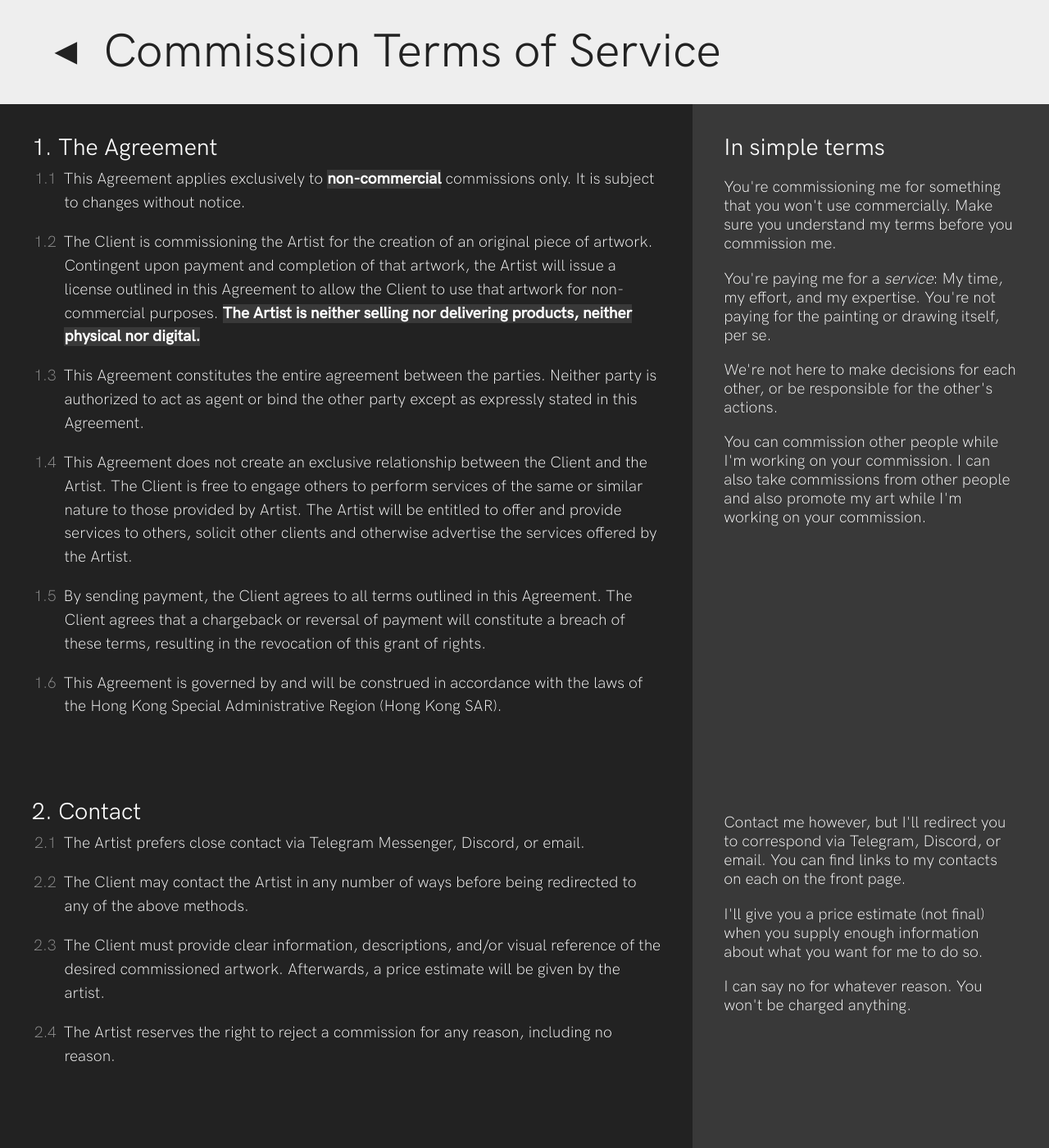
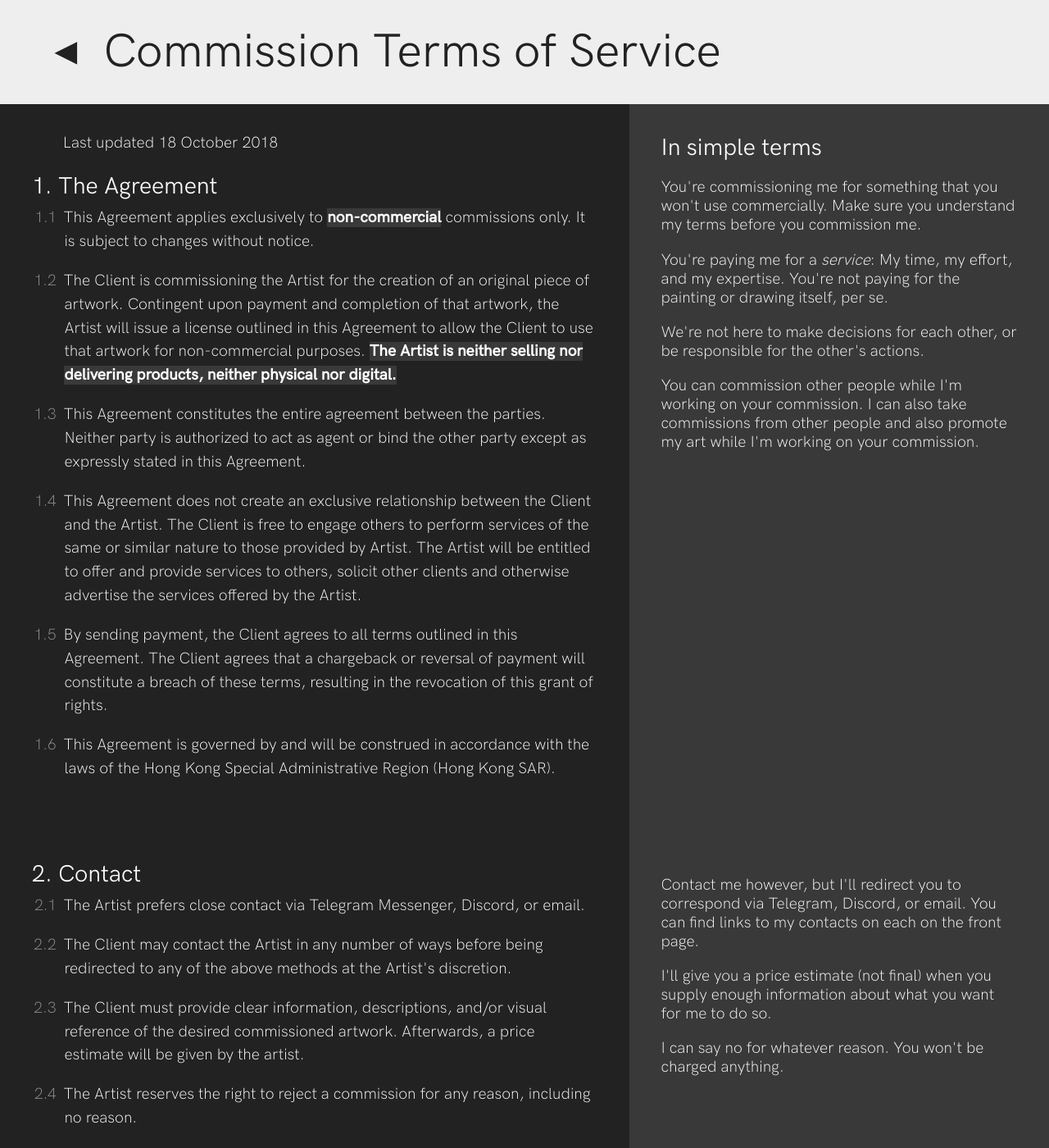
Before and after one commit to Kavaeric/kavaeric.github.io, a Jekyll site: the page built from terms.html, in a window 1280 px wide and 1400 px high. Shown: the whole window at 82% size. Built offline with Jekyll 4.4.1, drawn with Linux system fonts in a browser that asks for light colours; some of the changed text lies outside the part shown.

Commit message:
Finalisation
Hopeful finalisation. Updated terms CSS and content, mainly

```diff
--- a/_layouts/default.html
+++ b/_layouts/default.html
@@ -6,6 +6,9 @@
     <meta name="viewport" content="width=device-width, initial-scale=1.0">
     <meta http-equiv="X-UA-Compatible" content="ie=edge">
     <title>Kavaeric &#8227; {{ page.title }}</title>
+
+    <!-- Favicon! -->
+    <link rel="icon" type="image/png" href="/img/icon.png">
 
     <link rel="stylesheet" type="text/css" href="/style.css">
     <link rel="stylesheet" type="text/css" href="/default.css">
--- a/default.css
+++ b/default.css
@@ -68,16 +68,21 @@ strong {
 .content {
     max-width: 50em;
     margin: 0 auto;
-    padding: 5em 0;
+    padding-top: 4.5em;
 }
 
 p {
     margin: 1em 2em;
 }
 
-@media only screen and (min-width: 768px) {
+@media only screen and (min-width: 640px) {
     .content {
         width: 100%;
-        padding: 8em 0;
     }
 }
+
+@media only screen and (min-width: 1024px) {
+    .content {
+        padding-top: 6.5em;
+    }
+}
--- a/index.html
+++ b/index.html
@@ -18,7 +18,7 @@
 
 <body class="background knowing">
     <div class="pageContainer">
-        <div class="header background knowing" id="header" tabindex="0">
+        <div class="header background sharpbackground knowing" id="header" tabindex="0">
             <div class="headerStrip background knowing">
                 <img src="svg/emblem.svg">
 
@@ -104,7 +104,7 @@
 
             <div class="sectionContent">
                 <div class="linkGrid large">
-                        <a target="blank" class="button" href="https://docs.google.com/document/d/1f0_ms_LxU0-uq1LI0LtLWDE5jom35PSAgkrOehJgSf0/edit#"><span>Commission terms of service</span></a>
+                        <a target="blank" class="button" href="terms.html"><span>Commission terms of service</span></a>
                 </div>
             </div>
 
--- a/script.js
+++ b/script.js
@@ -47,15 +47,15 @@ $(document).ready(function() {
 
         $('<style> #' + imageName + ' { background-image: url("img/' + imageName + '_smb.png"); }'
         +'.background.' + imageName + ' { background-image: url("img/' + imageName + '_smb.png"); }'
-        +'.header.background.' + imageName + ' { background-image: url("img/' + imageName + '_sm.jpg"); }'
+        +'.background.sharpbackground.' + imageName + ' { background-image: url("img/' + imageName + '_sm.jpg"); }'
         +''
         +'@media only screen and (min-width: 768px) {'
         +    '.background.' + imageName + ' { background-image: url("img/' + imageName + '_b.png"); }'
-        +    '.header.background.' + imageName + ' { background-image: url("img/' + imageName + '.jpg"); }'
+        +    '.background.sharpbackground.' + imageName + ' { background-image: url("img/' + imageName + '.jpg"); }'
         +'}'
         +''
         +'@media only screen and (min-width: 1280px) {'
-        +    '.header.background.' + imageName + ' { background-image: url("img/' + imageName + '.jpg"); }'
+        +    '.background.sharpbackground.' + imageName + ' { background-image: url("img/' + imageName + '.jpg"); }'
         +'}</style>').appendTo('head');
     });
 
--- a/style.css
+++ b/style.css
@@ -53,7 +53,7 @@ div.header {
     padding: 0;
 
     display: grid;
-    grid-template-columns: 50% auto;
+    grid-template-columns: 45% auto;
     grid-template-rows: 100%;
     grid-template-areas: "strip content";
 }
@@ -481,8 +481,6 @@ div.sectionContent.footer p {
 
 /* Images - previously part of images.css */
 
-/* images.css */
-
 .background {
     background-size: cover;
     background-position: 30% center; /* The background image needs to be offset to the right due to the 1:1 layout */
@@ -503,17 +501,17 @@ div.sectionContent.footer p {
 .background.knowing {
     background-image: url("img/knowing_smb.png");
 }
-.header.background.knowing {
+.background.sharpbackground.knowing {
     background-image: url("img/knowing_sm.jpg");
 }
 
 @media only screen and (min-width: 768px) {
     .background.knowing { background-image: url("img/knowing_b.png")}
-    .header.background.knowing { background-image: url("img/knowing.jpg"); }
+    .background.sharpbackground.knowing { background-image: url("img/knowing.jpg"); }
 }
 
 @media only screen and (min-width: 1280px) {
-    .header.background.knowing { background-image: url("img/knowing.jpg"); }
+    .background.sharpbackground.knowing { background-image: url("img/knowing.jpg"); }
 }
 
 .background.armour {
--- a/terms.css
+++ b/terms.css
@@ -3,7 +3,6 @@
 .content {
     max-width: 80em;
     margin: 0 auto;
-    padding: 4.5em 0;
 
     display: grid;
     grid-template-columns: 100%;
@@ -12,18 +11,17 @@
 @media only screen and (min-width: 768px) {
     .content {
         grid-template-columns: 60% auto;
-        grid-column-gap: 4em;
-    }
-}
-@media only screen and (min-width: 1024px) {
-    .content {
-        padding: 6.5em 0;
     }
 }
 
 div.terms {
     width: 100%;
+    box-sizing: border-box;
     padding: 2em;
+}
+
+div.terms p:first-child {
+    margin-top: 0em;
 }
 
 div.terms ol {
@@ -63,6 +61,20 @@ div.explanation {
     background-color: rgba(255, 255, 255, .1);
 }
 
+div.explanation:last-child {
+    padding-bottom: 5em;
+}
+
 div.explanation p {
     margin: 1em 0;
 }
+
+/* Hide the "In simple terms" headers on larger screens */
+@media only screen and (min-width: 768px) {
+    div.explanation > h2 {
+        display: none;
+    }
+    div.explanation > h2.first {
+        display: inline;
+    }
+}
--- a/terms.html
+++ b/terms.html
@@ -9,6 +9,9 @@ title: Commission Terms of Service
 </head>
 
 <div class="terms">
+
+    <p>Last updated 18 October 2018</p>
+
     <h2>1. The Agreement</h2>
     <ol>
         <li><div class="number">1.1</div>
@@ -46,7 +49,7 @@ title: Commission Terms of Service
 </div>
 
 <div class="explanation">
-    <h2>In simple terms</h2>
+    <h2 class="first">In simple terms</h2>
     <p>You're commissioning me for something that you won't use commercially. Make sure you understand
         my terms before you commission me.</p>
     <p>You're paying me for a <i>service</i>: My time, my effort, and my expertise. You're not paying
@@ -64,7 +67,7 @@ title: Commission Terms of Service
 
         <li><div class="number">2.2</div>
             The Client may contact the Artist in any number of ways before being redirected
-            to any of the above methods.</li>
+            to any of the above methods at the Artist's discretion.</li>
 
         <li><div class="number">2.3</div>
             The Client must provide clear information, descriptions, and/or visual
@@ -116,7 +120,7 @@ title: Commission Terms of Service
                 <li>Shifts in hue/saturation/brightness;</li>
                 <li>Simple flat colour changes;</li>
                 <li>Adjustment and scaling of proportions in the sketch phase;</li>
-                <li>Re-doing simple, small shapes and elements on the artwork.</li>
+                <li>Re-doing simple/small shapes and elements on the artwork.</li>
             </ul>
         </li>
 
@@ -191,8 +196,9 @@ title: Commission Terms of Service
 </div>
 
 <div class="explanation">
-    <p>You can cancel your commission any time, but if I've started work then you'll probably still
-        have to pay for what work I've done. You won't get a refund after I'm done the work.</p>
+    <h2>In simple terms</h2>
+    <p>You can cancel your commission at any time, but if I've started work then you'll probably
+        still have to pay for what work I've done. You won't get a refund after I'm done the work.</p>
     <p>Bad stuff happens sometimes, and I might cancel the commission, in which case you will get
         fully refunded.</p>
 </div>
@@ -213,7 +219,8 @@ title: Commission Terms of Service
             The Client will retain all rights to their respective characters and intellectual property.</li>
 
         <li><div class="number">5.4</div>
-            The Client may use the commissioned artwork for personal, non-commercial purposes. Examples include:
+            The Client may use the commissioned artwork for personal, non-commercial purposes.
+            Examples include:
             <ul>
                 <li>Reposting the artwork to portfolio sites such as Weasyl or DeviantArt, as long as
                     the signature is visible;</li>
```
Also changed, not shown: other parts of terms.html (+3 -0 lines), 7 other files.
